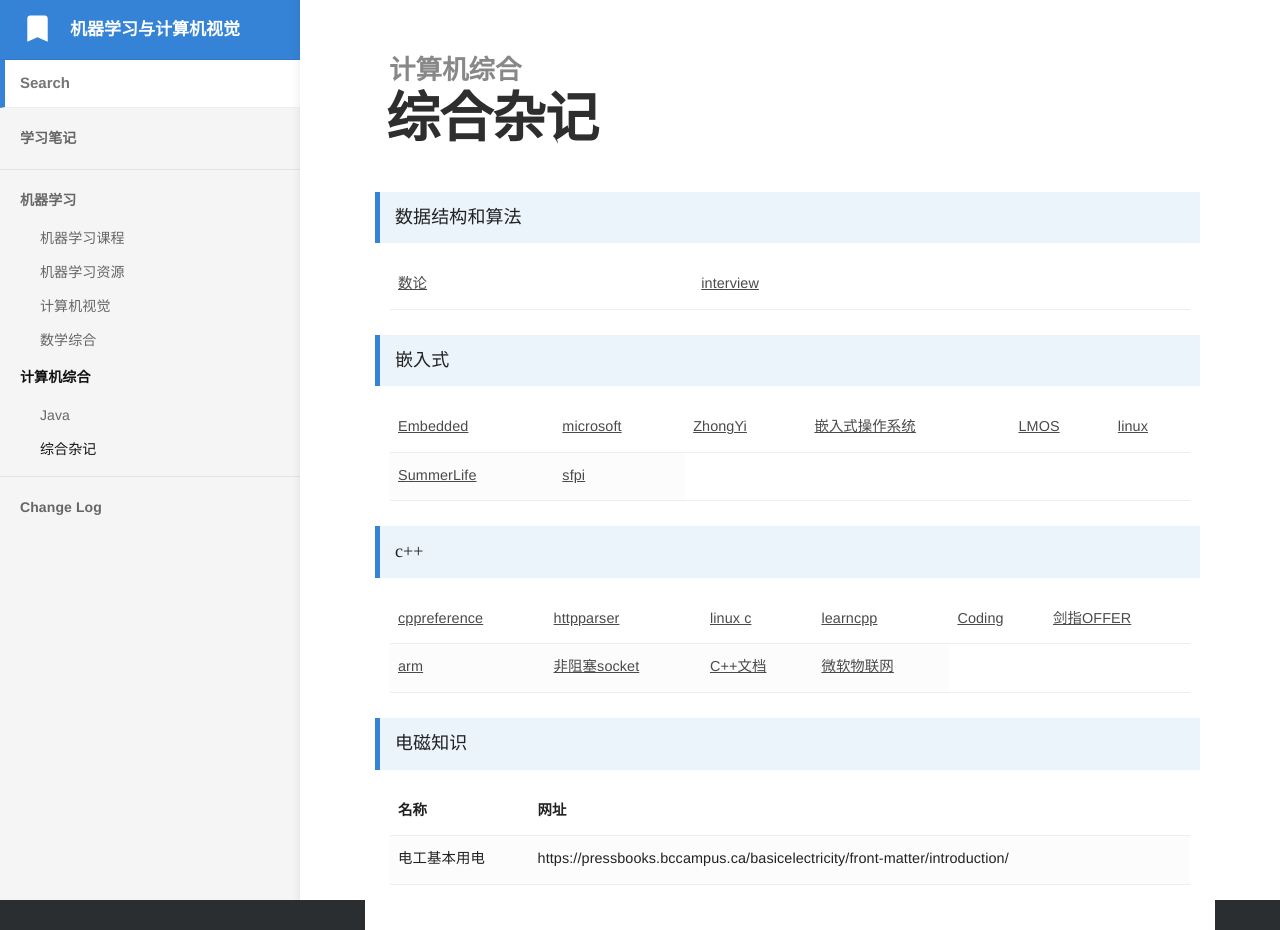
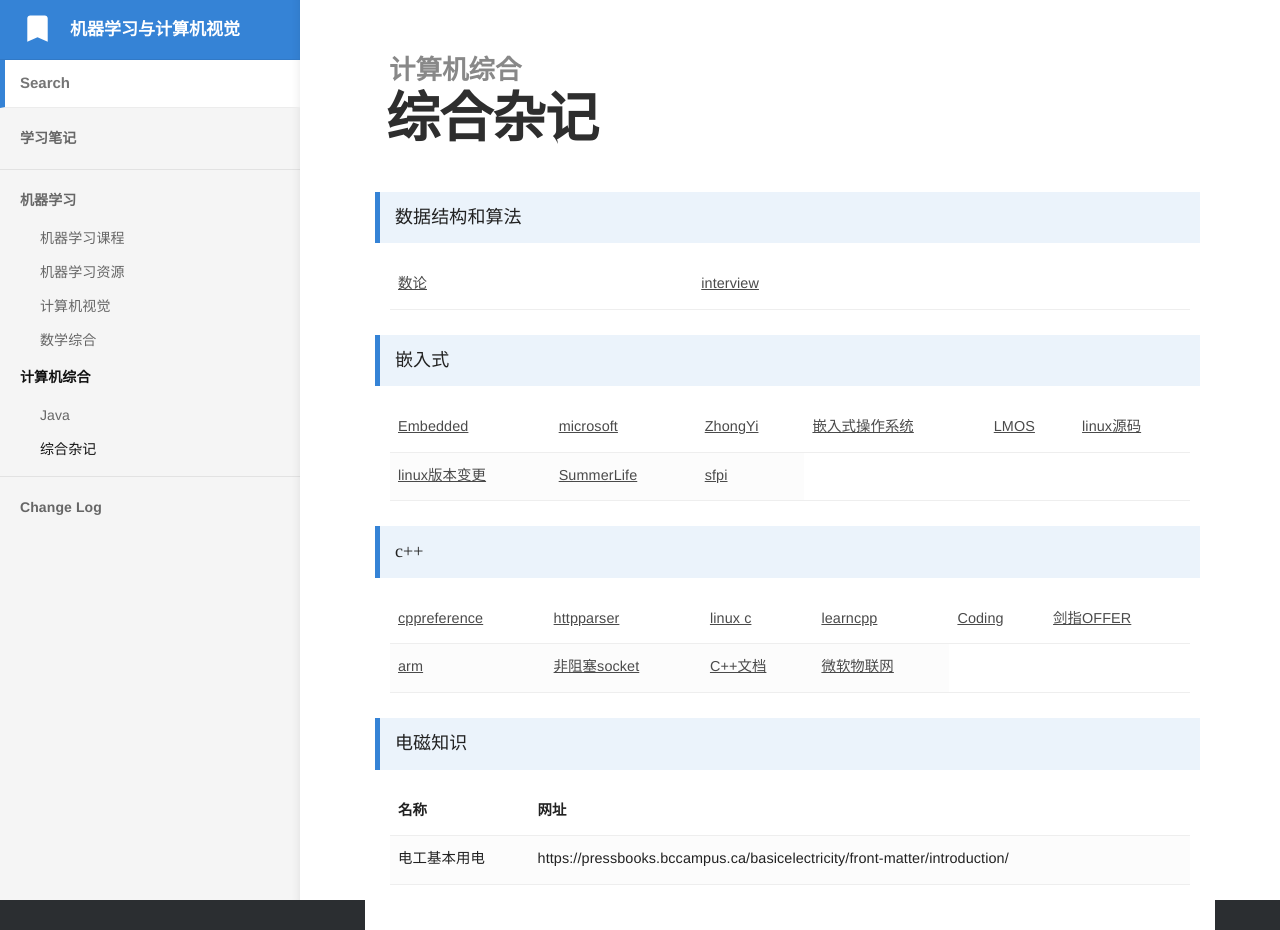
Before and after one commit to bashendixie/Machine_Learning_Notes, a Jekyll site: the page built from _docs/5、计算机综合/综合杂记.md, in a window 1280 px wide. Built offline with Jekyll 4.4.1, drawn with Linux system fonts in a browser that asks for light colours; some web fonts are replaced.

Commit message:
no message

```diff
--- a/_docs/5、计算机综合/综合杂记.md
+++ b/_docs/5、计算机综合/综合杂记.md
@@ -39,10 +39,13 @@ order: 1
 				<a href="http://blog.chinaunix.net/uid/28032128.html" target="_blank">LMOS</a>
 			</td>
 			<td>
-				<a href="https://github.com/torvalds/linux" target="_blank">linux</a>
+				<a href="https://github.com/torvalds/linux" target="_blank">linux源码</a>
 			</td>
 		</tr>
 		<tr>
+			<td>
+				<a href="https://kernelnewbies.org/LinuxVersions" target="_blank">linux版本变更</a>
+			</td>
 			<td>
 				<a href="https://github.com/SummerLife/EmbeddedSystem" target="_blank">SummerLife</a>
 			</td>
```
